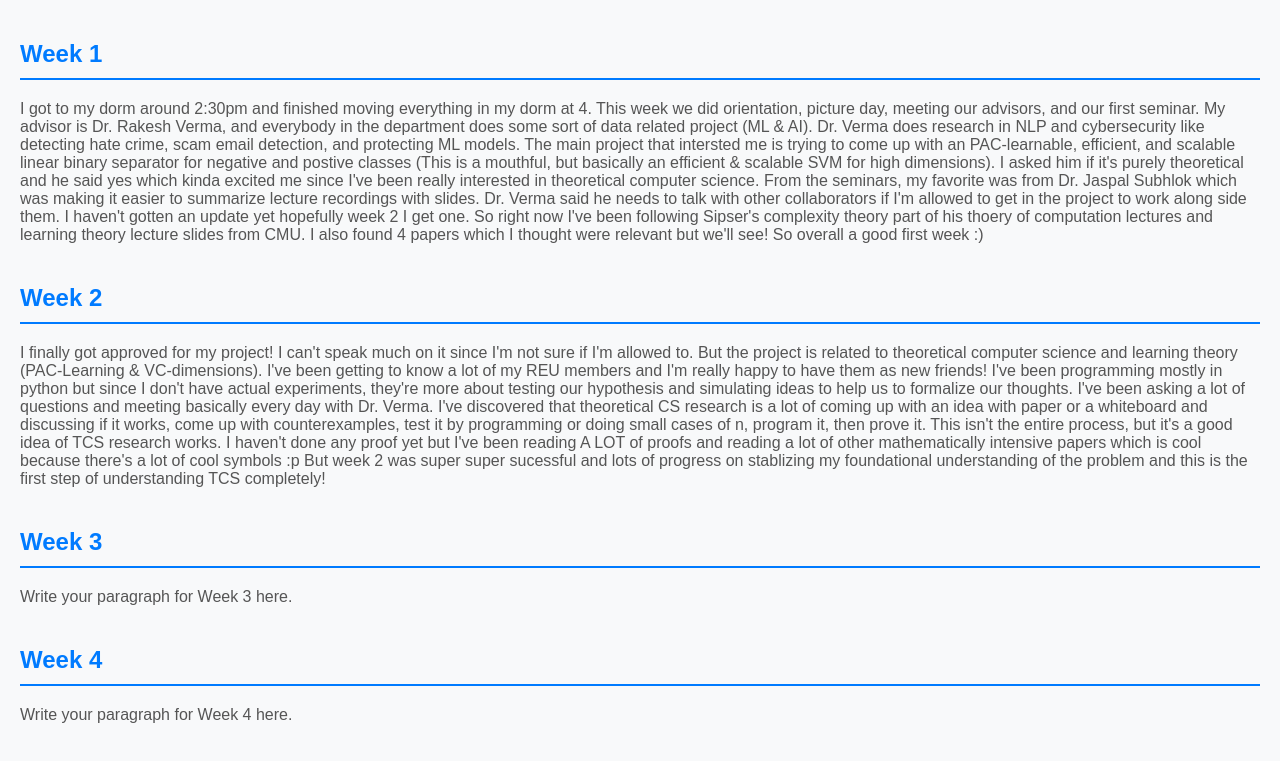
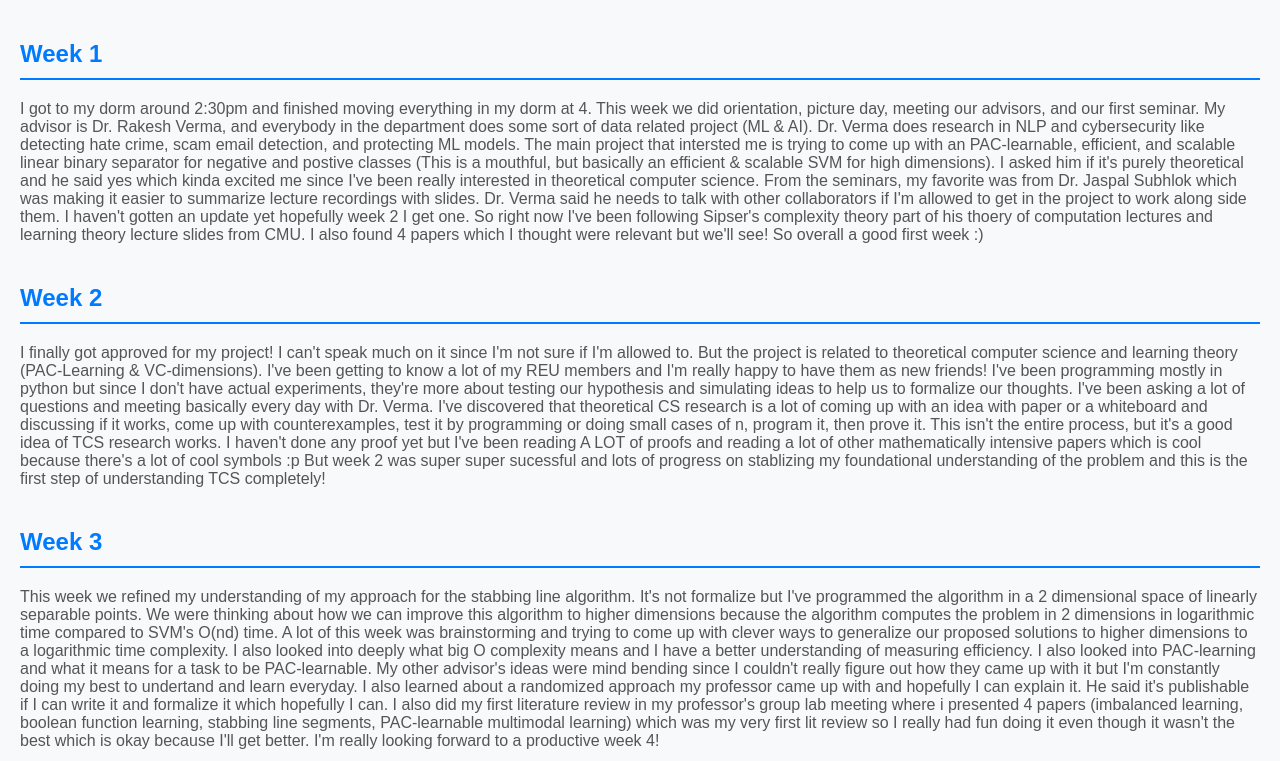
Before and after one commit to BenTuason/REU-weeklyupdates, a plain HTML site: page index.html in a window 1280 px wide. Shown: the top 761 px of the page. Drawn offline with Linux system fonts and the light colour scheme.

Commit message:
updated week 3

```diff
--- a/index.html
+++ b/index.html
@@ -65,7 +65,15 @@
 
         <div class="week">
             <h2>Week 3</h2>
-            <p>Write your paragraph for Week 3 here.</p>
+            <p>This week we refined my understanding of my approach for the stabbing line algorithm. It's not formalize but I've programmed the algorithm in a 2 dimensional space of linearly separable points.
+            We were thinking about how we can improve this algorithm to higher dimensions because the algorithm computes the problem in 2 dimensions in logarithmic time compared to SVM's O(nd) time.
+            A lot of this week was brainstorming and trying to come up with clever ways to generalize our proposed solutions to higher dimensions to a logarithmic time complexity.
+            I also looked into deeply what big O complexity means and I have a better understanding of measuring efficiency. I also looked into PAC-learning and what it means for a task to be PAC-learnable.
+            My other advisor's ideas were mind bending since I couldn't really figure out how they came up with it but I'm constantly doing my best to undertand and learn everyday.
+            I also learned about a randomized approach my professor came up with and hopefully I can explain it. He said it's publishable if I can write it and formalize it which hopefully I can.
+            I also did my first literature review in my professor's group lab meeting where i presented 4 papers (imbalanced learning, boolean function learning, stabbing line segments, PAC-learnable multimodal learning) which
+            was my very first lit review so I really had fun doing it even though it wasn't the best which is okay because I'll get better. I'm really looking forward to a productive week 4!
+            </p>
         </div>
 
         <div class="week">
```
